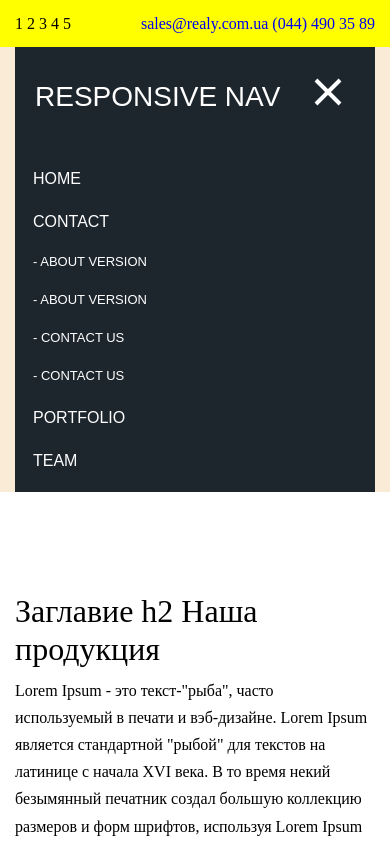
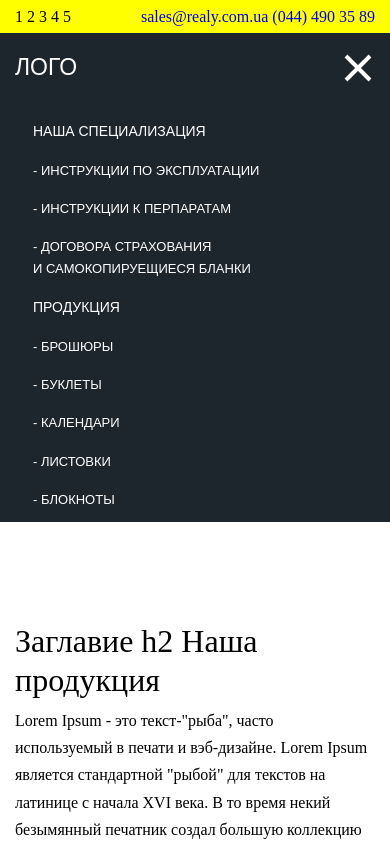
Before and after one commit to Shendrik/realy.loc, a plain HTML site: page src/index.html in a window 390 px wide. Both pictures are taken after a click on the element 328 px from the left and 93 px from the top of the page. Shown: the top 844 px of the page. Drawn offline with nearby package versions, Linux system fonts and the light colour scheme.

Commit message:
menu resp

```diff
--- a/src/index.html
+++ b/src/index.html
@@ -76,29 +76,53 @@
             <div class="wrapper">
               <div id="header">
               <div class="logo">
-                <a href="#">Responsive Nav</a>
+                <a href="#">лого</a>
+
               </div>
               <nav>
 
                 <ul>
-                  <li>
-                    <a href="">Home</a>
+                   <li class="dropdown">
+                    <a href="#">Наша специализация</a>
+                    <ul>
+                      <li><a href="#">Инструкции по эксплуатации</a></li>
+                      <li><a href="#">Инструкции к перпаратам</a></li>
+                      <li><a href="#">Договора страхования <br>и самокопируещиеся бланки</a></li>
+                      <!-- <li><a href="#">Contact Us</a></li> -->
+                    </ul>
+                  </li>
+                  <li class="dropdown">
+                    <a href="#">Продукция</a>
+                    <ul>
+                      <li><a href="#">Брошюры</a></li>
+                      <li><a href="#">Буклеты</a></li>
+                      <li><a href="#">Календари</a></li>
+                      <li><a href="#">Листовки</a></li>
+                      <li><a href="#">Блокноты</a></li>
+                      <li><a href="#">Блоки для записей</a></li>
+                      <li><a href="#">Настольный планинг</a></li>
+                    </ul>
+                  </li>
+                  <li class="dropdown">
+                    <a href="#">Клиентам</a>
+                    <ul>
+                      <li><a href="#">Акции и скидки</a></li>
+                      <li><a href="#">Оплата и доставка</a></li>
+                      <li><a href="#">Технические требования к макету</a></li>
+                      <li><a href="#">Полиграфический словарь</a></li>
+                    </ul>
+                  </li>
+                  <li class="dropdown">
+                    <a href="#">О нас</a>
+                    <ul>
+                      <li><a href="#">О типографии</a></li>
+                      <li><a href="#">Рекомендации и отзывы</a></li>
+                      <li><a href="#">Обратная связь</a></li>
+                    </ul>
                   </li>
 
-                  <li class="dropdown">
-                    <a href="">Contact</a>
-                      <ul>
-                        <li><a href="#">About Version</a></li>
-                        <li><a href="#">About Version</a></li>
-                        <li><a href="#">Contact Us</a></li>
-                        <li><a href="#">Contact Us</a></li>
-                      </ul>
-                  </li>
                   <li>
-                    <a href="">Portfolio</a>
-                  </li>
-                  <li>
-                    <a href="">Team</a>
+                    <a href="">Контакты</a>
                   </li>
                 </ul>
               </nav>
@@ -254,12 +278,12 @@
             <div class="footer-list">
 
               <div>
-                <p>OOO "Реали" <br>г.Киев, бульвар Ивана Лепсе, 8 <br><a href="#">Cхема проезда</a></p>
+                <p>OOO "Реали" <br>г.Киев, б-р В.Гавела, 8 <br><a href="#">Cхема проезда</a></p>
                 <p>Время работы: <br>пн-пт, с 9:00 до 18:00</p>
               </div>
 
               <div class="footer-contacts">
-                <p>тел.: +38 (044) 490 35 89 <br>факс: +38 (044) 490 31 52 <br><a href="#">Заказать звонок</a></p>
+                <p>тел.: (044) 490 35 89 <br>факс: (044) 490 31 52 <br><a href="#">Заказать звонок</a></p>
                 <p>почта: <br>info@realy.com.ua</p>
               </div>
 
--- a/src/precss/styles.less
+++ b/src/precss/styles.less
@@ -67,7 +67,7 @@ h1, h2, h3, h4, h5, h6 {
 .top-nav {
     width: 100%;
     background-color: #ff0;
-    padding: 10px 0;
+    padding: 3px 0;
 }
 
 .top-bar {
@@ -102,7 +102,7 @@ display: inline;
 
 .top-menu {
     width: 100%;
-    background-color: antiquewhite;
+    background-color: #1e262d;
     padding: 0 0;
 }
 
@@ -235,7 +235,7 @@ section {
     line-height:1.5;
     font-family:sans-serif;
     text-transform:uppercase;
-    font-size:16px;
+    font-size:14px;
     color:#fff;
 
     a {
@@ -247,25 +247,25 @@ section {
 #header:after{content:"";clear:both;display:block}
 .search{float:right;padding:30px}
 input{border:none;padding:10px;border-radius:20px}
-.logo{float:left;padding:26px 0 26px}
-.logo a{font-size:28px;display:block;padding:0 0 0 20px}
+.logo{float:left;padding:15px 0 15px}
+.logo a{font-size:23px;display:block;}
 nav{float:right;}
 nav>ul{float:left;position:relative}
 nav li{list-style:none;float:left}
 nav .dropdown{position:relative}
-nav li a{float:left;padding:35px}
+nav li a{float:left;padding:23px}
 nav li a:hover{background:#2C3E50}
 nav li ul{display:none}
 nav li:hover ul{display:inline}
 nav li li{float:none}
-nav .dropdown ul{position:absolute;left:0;top:100%;background:rgb(180, 59, 59);padding:20px 0;border-bottom:3px solid #34495e}
+nav .dropdown ul{position:absolute;left:0;top:100%;background:rgb(180, 59, 59);padding:10px 0;border-bottom:3px solid #34495e}
 nav .dropdown li{white-space:nowrap}
 nav .dropdown li a{padding:10px 35px;font-size:13px;min-width:200px}
 nav .mega-dropdown{width:100%;position:absolute;top:100%;left:0;background:#fff;overflow:hidden;padding:20px 35px;border-bottom:3px solid #34495e}
 nav li li a{float:none;color:#333;display:block;padding:8px 10px;border-radius:3px;font-size:13px}
 nav li li a:hover{background:#bdc3c7;background:#FAFBFB}
 .mega-col{width:25%;float:left}
-#menu-icon{position:absolute;right:0;top:50%;margin-top:-12px;margin-right:30px;display:none}
+#menu-icon{position:absolute;right:0;top:50%;margin-top:-12px;display:none}
 #menu-icon span{border:2px solid #fff;width:30px;margin-bottom:5px;display:block;-webkit-transition:all .2s;transition:all .1s}
 @media only screen and (max-width: 990px) {
   nav >ul>li >a{padding:35px 15px}
@@ -275,7 +275,7 @@ nav li li a:hover{background:#bdc3c7;background:#FAFBFB}
 }
 @media only screen and (max-width: 959px) {
   nav{display:none;width:100%;clear:both;float:none;max-height:400px;overflow-y:scroll}
-  #menu-icon{display:inline;top:45px;cursor:pointer}
+  #menu-icon{display:inline;top:35px;cursor:pointer}
   #menu-icon.active .first{transform:rotate(45deg);-webkit-transform:rotate(45deg);margin-top:10px}
   #menu-icon.active .second{transform:rotate(135deg);-webkit-transform:rotate(135deg);position:relative;top:-9px;}
   #menu-icon.active .third{display:none}
```
Also changed, not shown: src/css/styles.css, 1 other file.
